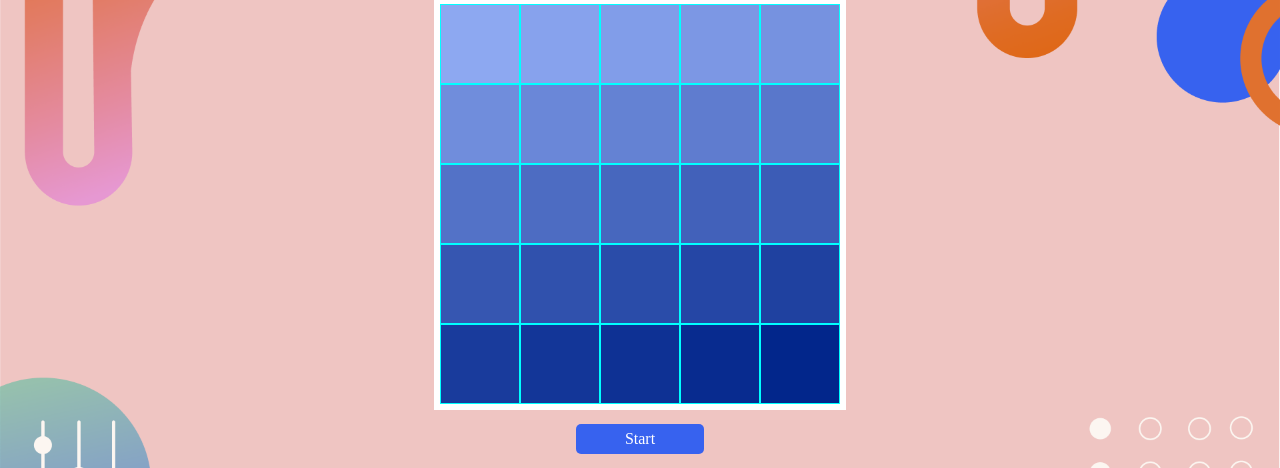
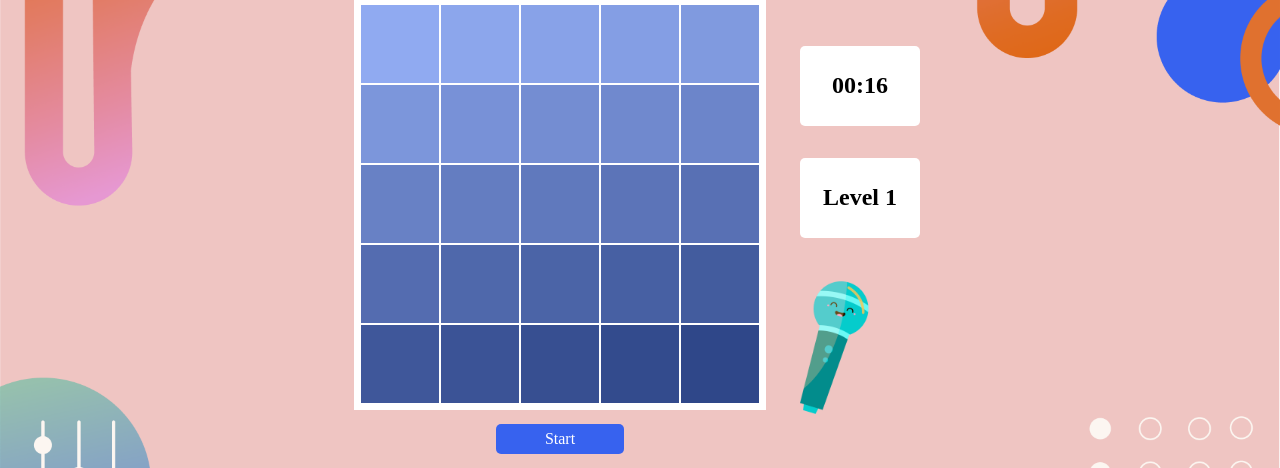
Before and after one commit to Daniel1martinez2/HCI-music, a plain HTML site: page index.html in a window 1280 px wide. Shown: the part 174-642 px from the top of the page. Drawn offline with Linux system fonts and the light colour scheme.

Commit message:
levesl working nice and almost done this thing finally
Signed-off-by: Daniel1martinez2 <daniel.martinezvillegas2001@gmail.com>

```diff
--- a/index.html
+++ b/index.html
@@ -12,6 +12,7 @@
 <body>
 
   <main class="game">
+
     <article class="game__prime">
       <img class="game__logo" src="./lib/img/brand.png" alt="">
       <article class="matrix">
@@ -40,12 +41,30 @@
         <div class="cell"></div>
         <div class="cell"></div>
         <div class="cell"></div>
+        <div class="cell"></div>
+        <div class="cell"></div>
+        <div class="cell"></div>
+        <div class="cell"></div>
+        <div class="cell"></div>
+        <div class="cell"></div>
+        <div class="cell"></div>
+        <div class="cell"></div>
+        <div class="cell"></div>
+        <div class="cell"></div>
+        <div class="cell"></div>
       </article>
       <button>Start</button>
     </article>
-
+    <aside class="game__msgs-rigth">
+      <div class="game__message">
+        <h1 class="time text">00:00</h1>
+      </div>
+      <div class="game__message">
+        <h1 class="text">Level 1</h1>
+      </div>
+      <img src="./lib/img/mic.png" alt="">
+    </aside>
   </main>
-  <h1 class="time">00:00</h1>
   <div class="msgs">
     <h1 class="message hidden">Your turn</h1>
     <h1 class="message hidden">Done</h1>
--- a/js/level.js
+++ b/js/level.js
@@ -3,22 +3,30 @@ const createLevel = ({
   colors,
   size,
   matrix,
-  time
+  time,
+  timerDisplay,
+  finishLevelFunc,
+  lostByTimeFunc
 }) => {
   const variables = {
     passed: false,
     pattern,
     colors,
     size,
-    cellsNum: Math.pow(size, 2),
+    usedTime:0,
     error: 0,
     repetition: 0,
+    outOfTime: false,
+
   }
   const cells = matrix.querySelectorAll('.cell');
-  cells.forEach(cell => {
-    cell.style.height = `${50/size}vmin`;
-    cell.style.width = `${50/size}vmin`;
-  });
+  //init size of the cells based on the size given
+  const initCellsSize = ()=>{
+    cells.forEach(cell => {
+      cell.style.height = `${50/size}vmin`;
+      cell.style.width = `${50/size}vmin`;
+    });
+  }
   const setPassed = (value) => {
     variables.passed = value;
   }
@@ -55,6 +63,7 @@ const createLevel = ({
   }
   //pattern performance
   const simonSays = () => {
+    if (variables.passed) return
     message[1].classList.add('hidden');
     let index = 0;
     let interval = setInterval(() => {
@@ -81,12 +90,17 @@ const createLevel = ({
     let index = 0;
     cellsObj.forEach((obj, i) => {
       obj.addEventListener('click', () => {
+        console.log(variables.passed);
+        if (variables.passed) return
         beep(i); //note sounds
         if (obj === cellsObj[patternList[index]]) {
           //well done
           obj.style.backgroundColor = '#00FFFF';
           if (index >= patternList.length - 1) {
+            variables.passed = true;
             console.log('finish');
+            //IMPORTANT 🔥🔥🔥🔥🔥🔥🔥🔥🔥🔥🔥
+            finishLevelFunc();
             message[1].classList.remove('hidden');
             message[1].classList.add('active');
             index = 0;
@@ -110,25 +124,36 @@ const createLevel = ({
   }
   //set timer
   //timer
-  const startTimer = ( display) => {
-    let timer =  time;
+  const startTimer = () => {
+    let timer = time;
     let minutes;
     let seconds;
-    setInterval(() => {
+    let timerInterval = setInterval(() => {
       minutes = parseInt(timer / 60);
       seconds = parseInt(timer % 60);
       minutes = minutes < 10 ? "0" + minutes : minutes;
       seconds = seconds < 10 ? "0" + seconds : seconds;
-      display.innerText = minutes + ":" + seconds;
+      timerDisplay.innerText = minutes + ":" + seconds;
       if (--timer < 0) {
         timer = 0;
+        outOfTime= true;
+        console.log(`time is ${variables.outOfTime}`);
+        lostByTimeFunc();
+        clearInterval(timerInterval);
+      }
+      if (variables.passed){
+        variables.usedTime = seconds;
+        console.log(variables.usedTime + 'suuuuuu');
+        clearInterval(timerInterval);
       }
     }, 1000);
   }
   //init state
   const startLevel = () => {
+    initCellsSize();
     resetMatrix();
     verify(pattern);
+    startTimer();
   }
   return {
     variables,
@@ -136,7 +161,6 @@ const createLevel = ({
     resetMatrix,
     simonSays,
     startLevel,
-    startTimer
-
+    startTimer,
   }
 }
--- a/js/main.js
+++ b/js/main.js
@@ -4,32 +4,69 @@ const cells = matrix.querySelectorAll('.cell');
 const button = document.querySelector('button');
 const noteTime = 2000 / 2.5;
 const timerText = document.querySelector('.time');
-let freezeClick = false; // just modify that variable to disable all clicks events
-
+let freezeClick = false;
+const result = {
+  error: 0,
+  repetition:0,
+};
 const level1 = createLevel({
   matrix,
-  pattern: [3,2,8,1,0,4],
-  colors: {first:[153,179, 250],second:[14, 49, 148] },
+  pattern: [0, 1, 2, 3],
+  colors: {
+    first: [153, 179, 250],
+    second: [11, 34, 98]
+  },
   size: 5,
-  time: 20
+  time: 20,
+  timerDisplay: timerText,
+  finishLevelFunc: () => {
+    console.log('esta es una pruebaaa');
+    //setting current level
+    currentLevel = level2;
+    currentLevel.startLevel();
+  },
+  lostByTimeFunc: () => {
+    console.log('lost by time');
+
+  }
+});
+const level2 = createLevel({
+  matrix,
+  pattern: [3, 2, 1, 0],
+  colors: {
+    first: [153, 179, 250],
+    second: [11, 34, 98]
+  },
+  size: 2,
+  time: 10,
+  timerDisplay: timerText,
+  finishLevelFunc: () => {
+    console.log('esta es una pruebaaa');
+    result.error =+ level1.variables.error + level2.variables.error;
+    console.log(result.error);
+  },
+  lostByTimeFunc: () => {
+    console.log('lost by time');
+  }
 });
 //init level
-level1.startLevel();
-level1.startTimer(timerText);
+let currentLevel = level1;
+currentLevel.startLevel();
+
 
 //Event listeners >>>>>>>>>>>>>>>>>>>>>>>>>>>>
 //document click behaviour
 document.addEventListener("click", e => {
+  //console.log(timerText.innerHTML); >>>>>>>>>>>>>>>>>>>>>>>>
   if (freezeClick) {
-      e.stopPropagation();
-      e.preventDefault();
+    e.stopPropagation();
+    e.preventDefault();
   }
 }, true);
 //start simon pattern performance
 button.addEventListener('click', () => {
   freezeClick = true;
-  level1.resetMatrix();
-  level1.simonSays();
-  level1.variables.repetition++;
-  console.log(level1.variables.repetition);
+  currentLevel.simonSays();
+  currentLevel.variables.repetition++;
+  console.log(currentLevel.variables.repetition);
 });
--- a/style/main.scss
+++ b/style/main.scss
@@ -3,22 +3,45 @@
   padding: 0;
   box-sizing: border-box;
 }
-
+.text{
+  font-size: 3vmin;
+}
 .game {
   background-image: url('../lib/img/background.png');
   background-size: cover;
   display: flex;
   justify-content: center;
-  align-items: center;
   padding: 20px;
   &__prime{
     display: flex;
     flex-direction: column;
     align-items: center;
+    margin-right: 5vmin;
+    // background-color: orange;
   }
   &__logo{
     width: 40vmin;
     margin-bottom: 20px;
+  }
+  &__msgs-rigth{
+    // background-color: violet;
+    display: flex;
+    flex-direction: column;
+    justify-content: end;
+    padding-bottom: 5vmin;
+    img{
+      width: 10vmin;
+    }
+  }
+  &__message{
+    background-color: white;
+    width: 15vmin;
+    height: 10vmin;
+    display: flex;
+    justify-content: center;
+    align-items: center;
+    border-radius: 5px;
+    margin-bottom: 4vmin;
   }
 }
 
@@ -34,7 +57,7 @@
   margin-bottom: 20px;
 
   .cell {
-    border: solid #00FFFF 1px;
+    border: solid white 1px;
     width: 10vmin;
     height: 10vmin;
     background-color: gray;
```
Also changed, not shown: style/main.css, 1 other file.
